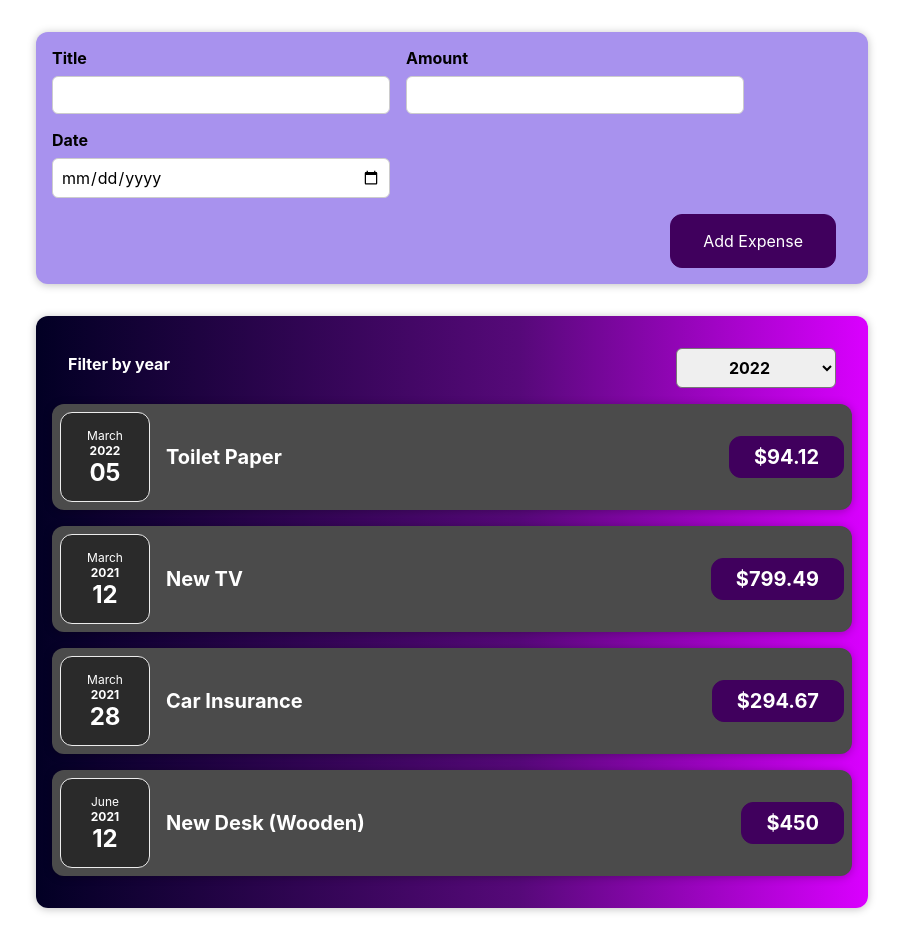
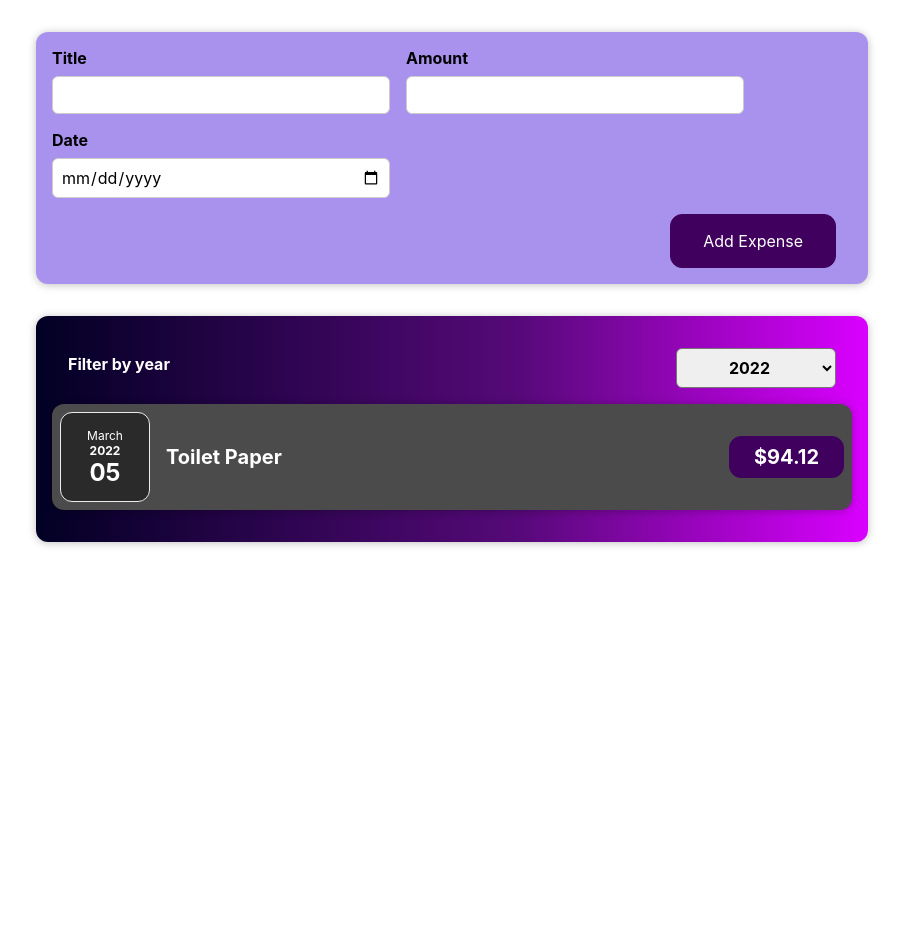
Before and after one commit to anagparedes/ExpenseTracker, a React (Create React App) app: page / in a window 1280 px wide. Shown: the whole page, without its empty margins (188-1091 px from the left). After the commit the page ends 800 px from the top, so only its background shows below. Built offline with nearby package versions, Linux system fonts and the light colour scheme.

Commit message:
[REF] expenses filter by year

```diff
--- a/src/components/Expenses/Expense.js
+++ b/src/components/Expenses/Expense.js
@@ -11,6 +11,10 @@ const Expense = (props) => {
     setFilteredYear(enteredFilterYear);
   };
 
+  const filteredExpenses  = props.data.filter(expense =>
+  expense.date.getFullYear().toString() === filteredYear
+  )
+
   return (
     <div>
       <Card className="expenses">
@@ -18,7 +22,7 @@ const Expense = (props) => {
           selected={filteredYear}
           onChangeFilter={changeFilterHandler}
         />
-        {props.data.map((expense) => (
+        {filteredExpenses.map((expense) => (
           <ExpenseItem
             key = {expense.id}
             title={expense.title}
```
